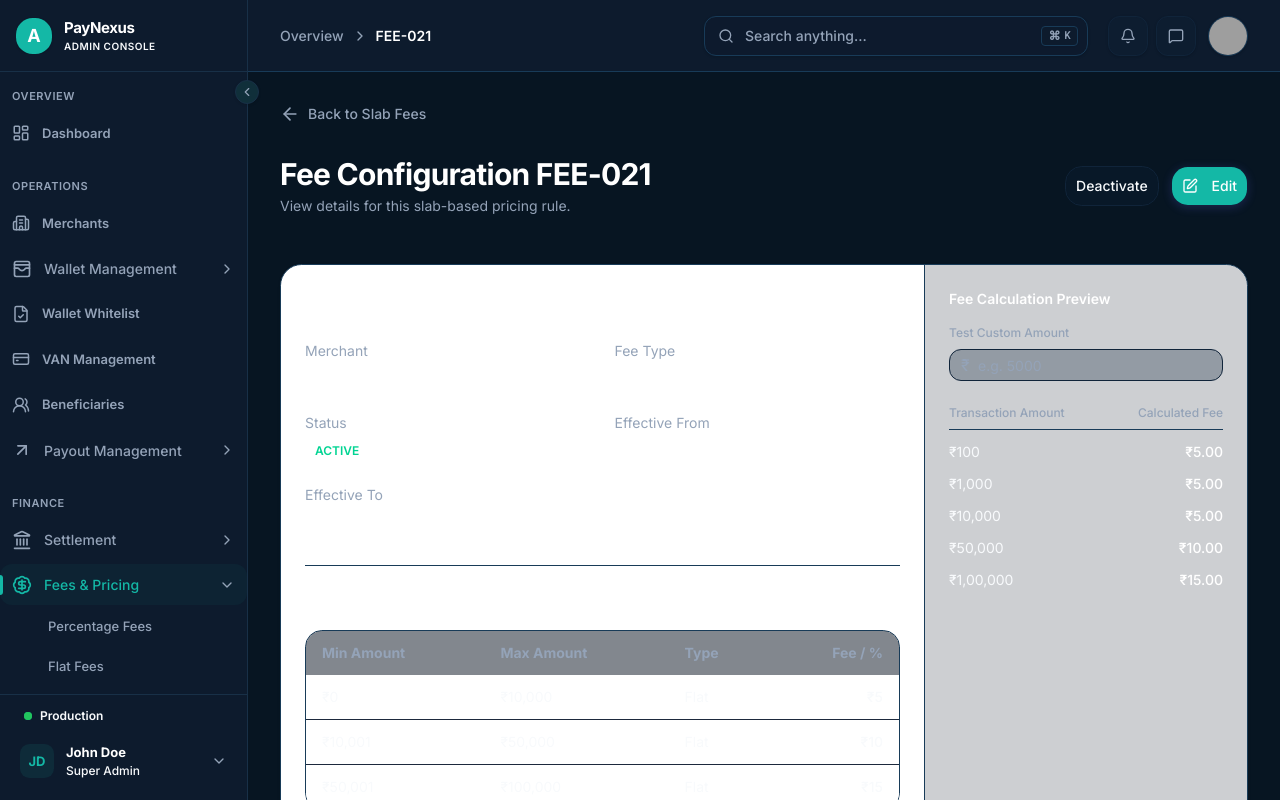
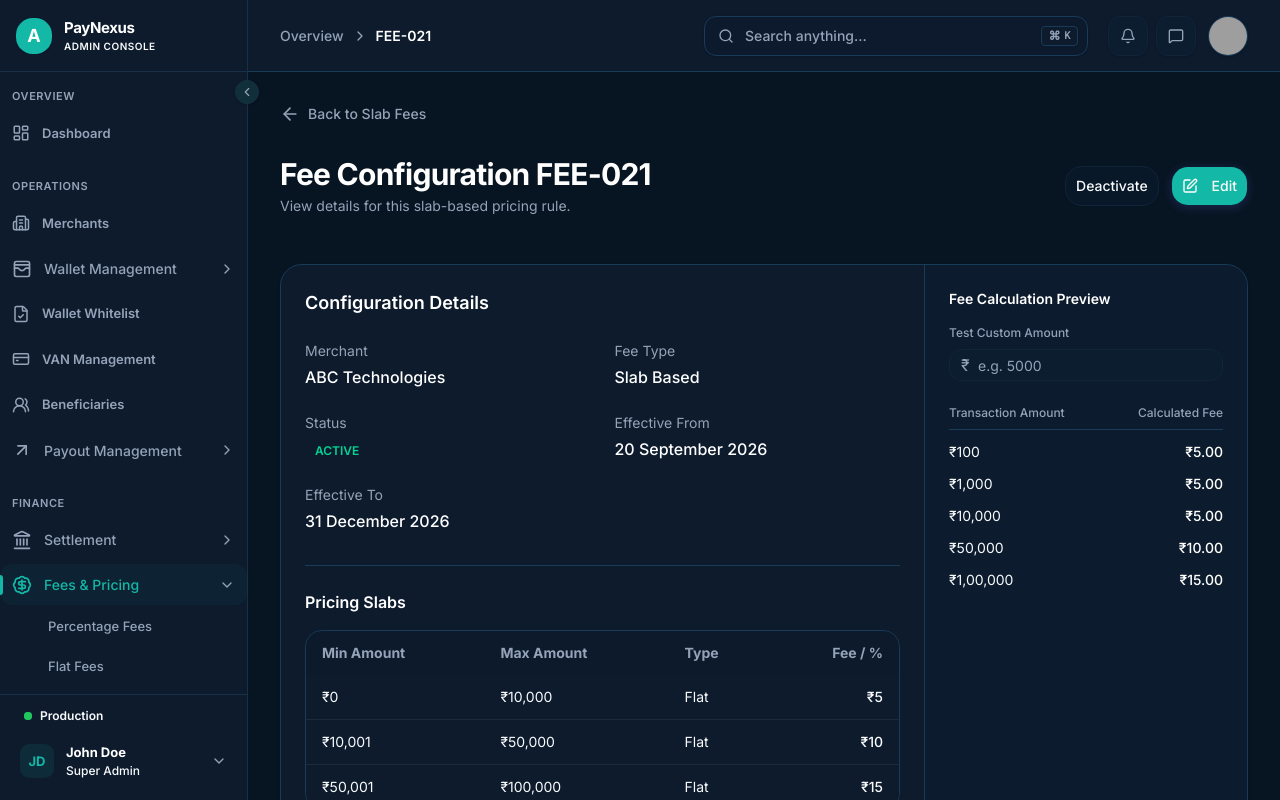
Before and after one commit to 0xkid-root/payoutClone, a Next.js app: page /fees-pricing/slab/FEE-021 in a window 1280 px wide. Built offline with nearby package versions, Linux system fonts and the light colour scheme; grey boxes are pictures that could not be loaded.

Commit message:
style: apply dark theme color fixes to slab-fee-detail.tsx

```diff
--- a/src/features/fees-pricing/components/slab/slab-fee-detail.tsx
+++ b/src/features/fees-pricing/components/slab/slab-fee-detail.tsx
@@ -47,7 +47,7 @@ export function SlabFeeDetail() {
  }
  />
 
-      <div className="rounded-2xl border border-border bg-white shadow-sm border-border bg-background overflow-hidden">
+ <div className="rounded-2xl border border-border shadow-sm border-border bg-card overflow-hidden">
  <div className="grid grid-cols-1 lg:grid-cols-3">
  <div className="lg:col-span-2 p-6 lg:border-r lg:border-border lg:border-border">
  <h3 className="mb-6 text-lg font-semibold text-foreground dark:text-white">Configuration Details</h3>
@@ -97,7 +97,7 @@ export function SlabFeeDetail() {
  <h4 className="text-md font-semibold text-foreground dark:text-white mb-4">Pricing Slabs</h4>
  <div className="overflow-x-auto rounded-xl border border-border">
  <table className="w-full text-sm text-left">
-                  <thead className="bg-background/50 text-muted-foreground font-medium">
+ <thead className="bg-card/50 text-muted-foreground font-medium">
  <tr>
  <th className="px-4 py-3">Min Amount</th>
  <th className="px-4 py-3">Max Amount</th>
@@ -107,7 +107,7 @@ export function SlabFeeDetail() {
  </thead>
  <tbody className="divide-y divide-slate-200 dark:divide-slate-800">
  {fee.slabs?.map((slab, i) => (
-                      <tr key={i} className="bg-white bg-background hover:bg-background dark:hover:bg-card/50">
+ <tr key={i} className=" bg-card hover:bg-card dark:hover:bg-card/50">
  <td className="px-4 py-3">₹{slab.minAmount.toLocaleString()}</td>
  <td className="px-4 py-3">₹{slab.maxAmount.toLocaleString()}</td>
  <td className="px-4 py-3 capitalize">{slab.slabType.toLowerCase()}</td>
@@ -122,7 +122,7 @@ export function SlabFeeDetail() {
  </div>
  </div>
 
-          <div className="lg:col-span-1 bg-background/20 p-6">
+ <div className="lg:col-span-1 bg-card/20 p-6">
  <div className="sticky top-6">
  <FeeCalculationPreview
  feeType="SLAB_BASED"
```
Lines whose indentation alone changed are shown as unchanged.
